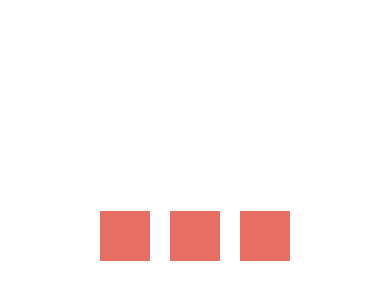
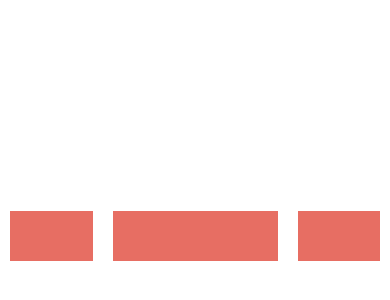
Before and after one commit to simotae14/FlexboxExamples, a React Native app: screen / in a window 390 px wide. Shown: the part 186-486 px from the top of the page. Built offline with nearby package versions, Linux system fonts and the light colour scheme.

Commit message:
flex:2 example

```diff
--- a/App.js
+++ b/App.js
@@ -5,9 +5,9 @@
   render() {
     return (
       <View style={styles.container}>
-        <View style={styles.box}/>
-        <View style={styles.box}/>
-        <View style={styles.box}/>
+        <View style={[styles.box, , {flex: 1}]}/>
+        <View style={[styles.box, , {flex: 2}]}/>
+        <View style={[styles.box, , {flex: 1}]}/>
       </View>
     )
   }
```
